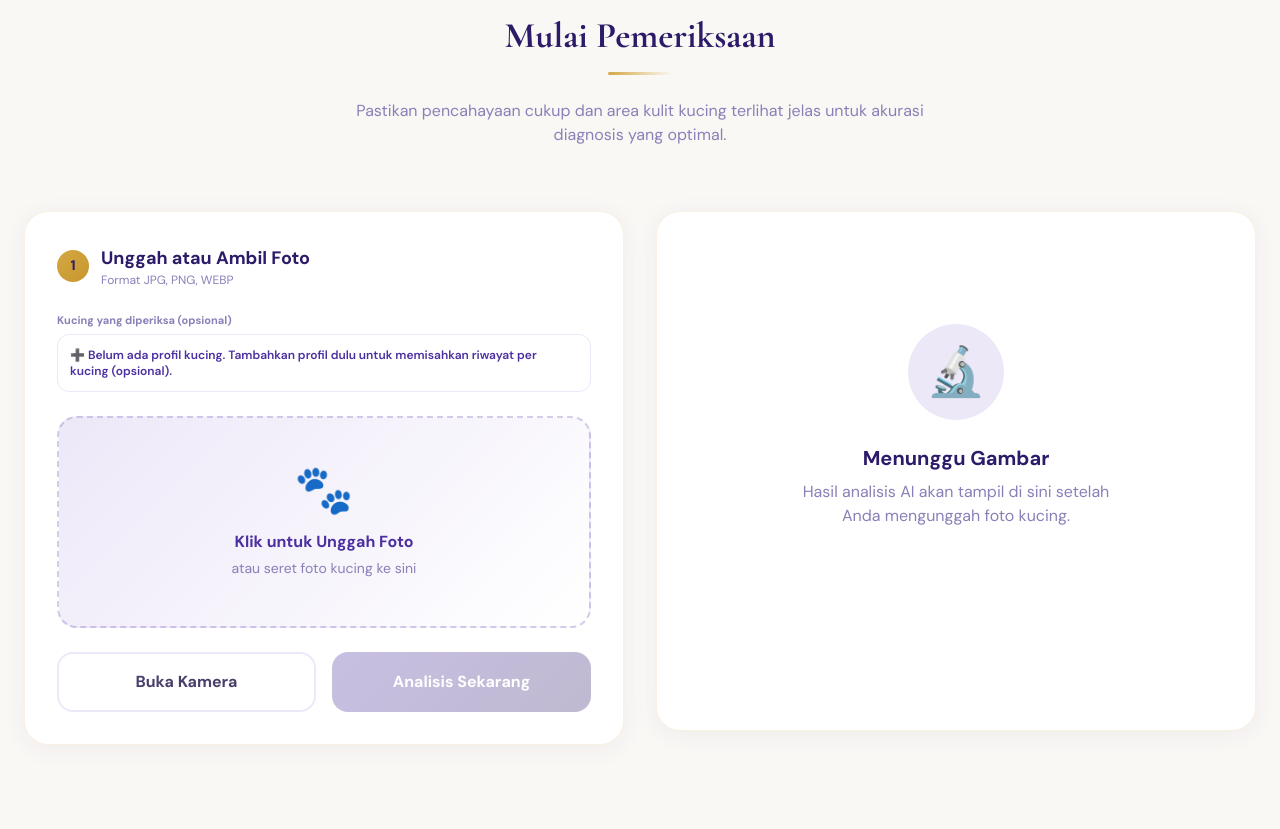
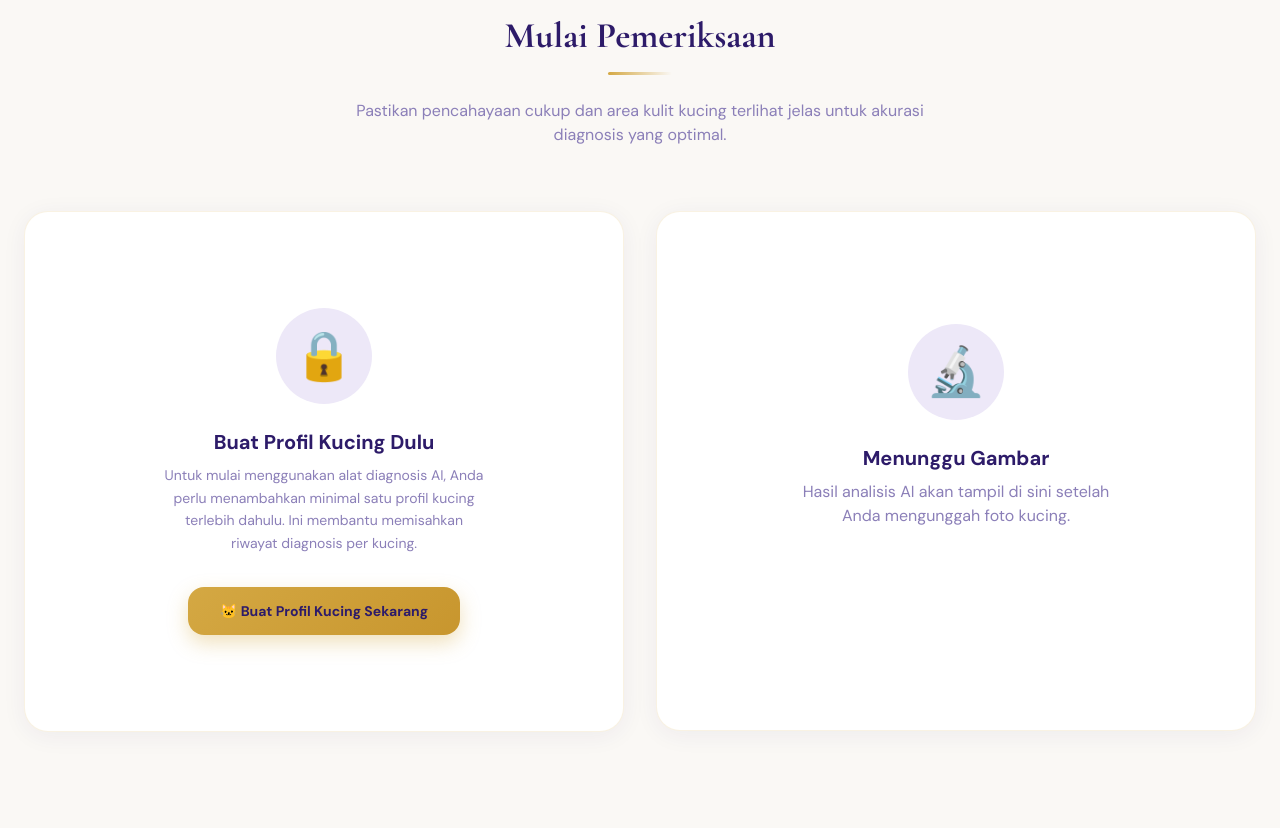
Before and after one commit to naubass/Project_Skripsi_AI_Cats_Skin_Disease_Detection, a FastAPI app: template templates/index.html in a window 1280 px wide. Shown: the part 921-1750 px from the top of the page. Run offline with FastAPI, Linux system fonts and the light colour scheme; the template is opened without the code that fills it, so the values that code supplies are empty; some libraries are stand-ins or nearby versions.

Commit message:
update validation profile

```diff
--- a/templates/index.html
+++ b/templates/index.html
@@ -435,6 +435,7 @@
     <div class="grid lg:grid-cols-2 gap-8 items-start">
       <!-- ── Input Panel ── -->
       <div class="card-main p-8">
+        {% if pets and pets|length > 0 %}
         <div class="flex items-center gap-3 mb-6">
           <div class="step-num">1</div>
           <div>
@@ -445,23 +446,15 @@
 
         <!-- Pilih Kucing -->
         <div class="mb-6">
-          <label class="text-[11px] font-bold block mb-1.5" style="color:var(--text-soft)">Kucing yang diperiksa (opsional)</label>
-          {% if pets and pets|length > 0 %}
-          <select id="pet-select" class="w-full text-sm p-3 rounded-xl border focus:outline-none focus:ring-2 focus:ring-purple-300"
+          <label class="text-[11px] font-bold block mb-1.5" style="color:var(--text-soft)">Kucing yang diperiksa *</label>
+          <select id="pet-select" required class="w-full text-sm p-3 rounded-xl border focus:outline-none focus:ring-2 focus:ring-purple-300"
                   style="border-color:var(--purple-pale); color:var(--text-dark)">
-            <option value="">— Tidak ditentukan —</option>
+            <option value="" disabled selected>— Pilih kucing —</option>
             {% for p in pets %}
             <option value="{{ p.id }}">🐱 {{ p.name }}{% if p.breed %} ({{ p.breed }}){% endif %}</option>
             {% endfor %}
           </select>
-          {% else %}
-          <a href="/pets" class="flex items-center gap-2 text-xs font-semibold p-3 rounded-xl border transition-colors hover:bg-purple-50" style="color:var(--purple-mid);border-color:var(--purple-pale)">
-            ➕ Belum ada profil kucing. Tambahkan profil dulu untuk memisahkan riwayat per kucing (opsional).
-          </a>
-          {% endif %}
         </div>
-
-        <!-- Camera Area -->
 
         <!-- Camera Area -->
         <div id="camera-box" class="hidden mb-6 animate-fade-in">
@@ -496,6 +489,19 @@
             Analisis Sekarang
           </button>
         </div>
+        {% else %}
+        <!-- Belum ada profil kucing — kunci fitur analisis -->
+        <div class="flex flex-col items-center justify-center text-center py-16">
+          <div class="w-24 h-24 rounded-full flex items-center justify-center text-5xl mb-6" style="background:var(--purple-pale)">🔒</div>
+          <h3 class="text-xl font-bold mb-2" style="color:var(--purple-deep)">Buat Profil Kucing Dulu</h3>
+          <p class="text-sm mb-8 max-w-xs mx-auto leading-relaxed" style="color:var(--text-soft)">
+            Untuk mulai menggunakan alat diagnosis AI, Anda perlu menambahkan minimal satu profil kucing terlebih dahulu. Ini membantu memisahkan riwayat diagnosis per kucing.
+          </p>
+          <a href="/pets" class="btn-gold px-8 py-3.5 rounded-2xl text-sm inline-flex items-center gap-2">
+            🐱 Buat Profil Kucing Sekarang
+          </a>
+        </div>
+        {% endif %}
       </div>
 
       <!-- ── Result Panel ── -->
@@ -756,6 +762,12 @@
   async function processAnalysis() {
     if (!selectedBlob) return;
 
+    const petSelect = document.getElementById('pet-select');
+    if (!petSelect || !petSelect.value) {
+      alert("Silakan pilih kucing yang diperiksa terlebih dahulu.");
+      return;
+    }
+
     document.getElementById('empty-state').classList.add('hidden');
     document.getElementById('result-content').classList.add('hidden');
     document.getElementById('loading-state').classList.remove('hidden');
@@ -763,11 +775,7 @@
 
     const fd = new FormData();
     fd.append('file', selectedBlob, 'image.jpg');
-
-    const petSelect = document.getElementById('pet-select');
-    if (petSelect && petSelect.value) {
-      fd.append('pet_id', petSelect.value);
-    }
+    fd.append('pet_id', petSelect.value);
 
     try {
       const res  = await fetch('/predict', { method: 'POST', body: fd });
@@ -778,7 +786,7 @@
       alert("Error: " + err.message);
       resetApp();
     }
-}
+  }
 
   function renderResult(data) {
     document.getElementById('res-emoji').textContent       = data.emoji;
```
Also changed, not shown: controllers/home_controller.py (+17 -12 lines).
